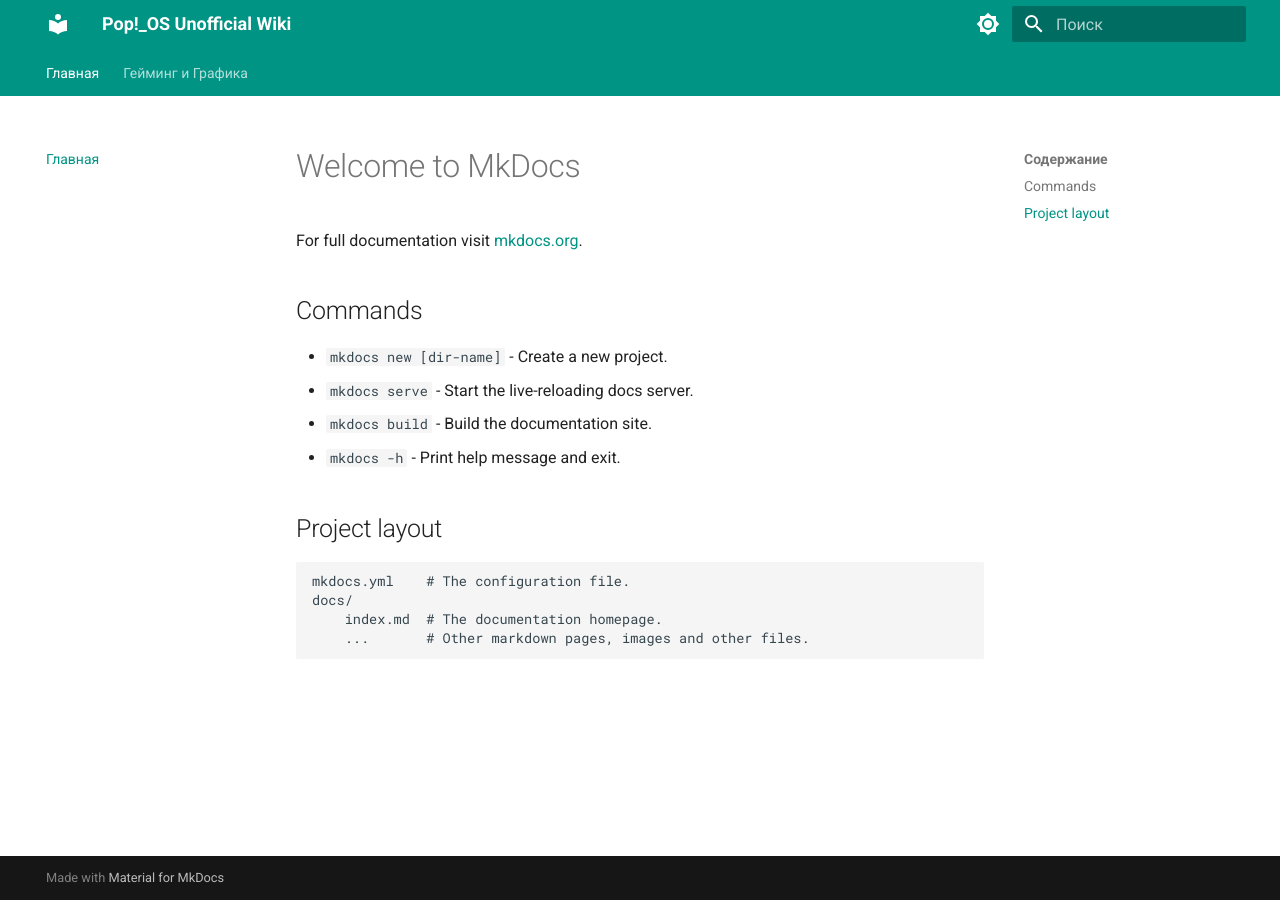
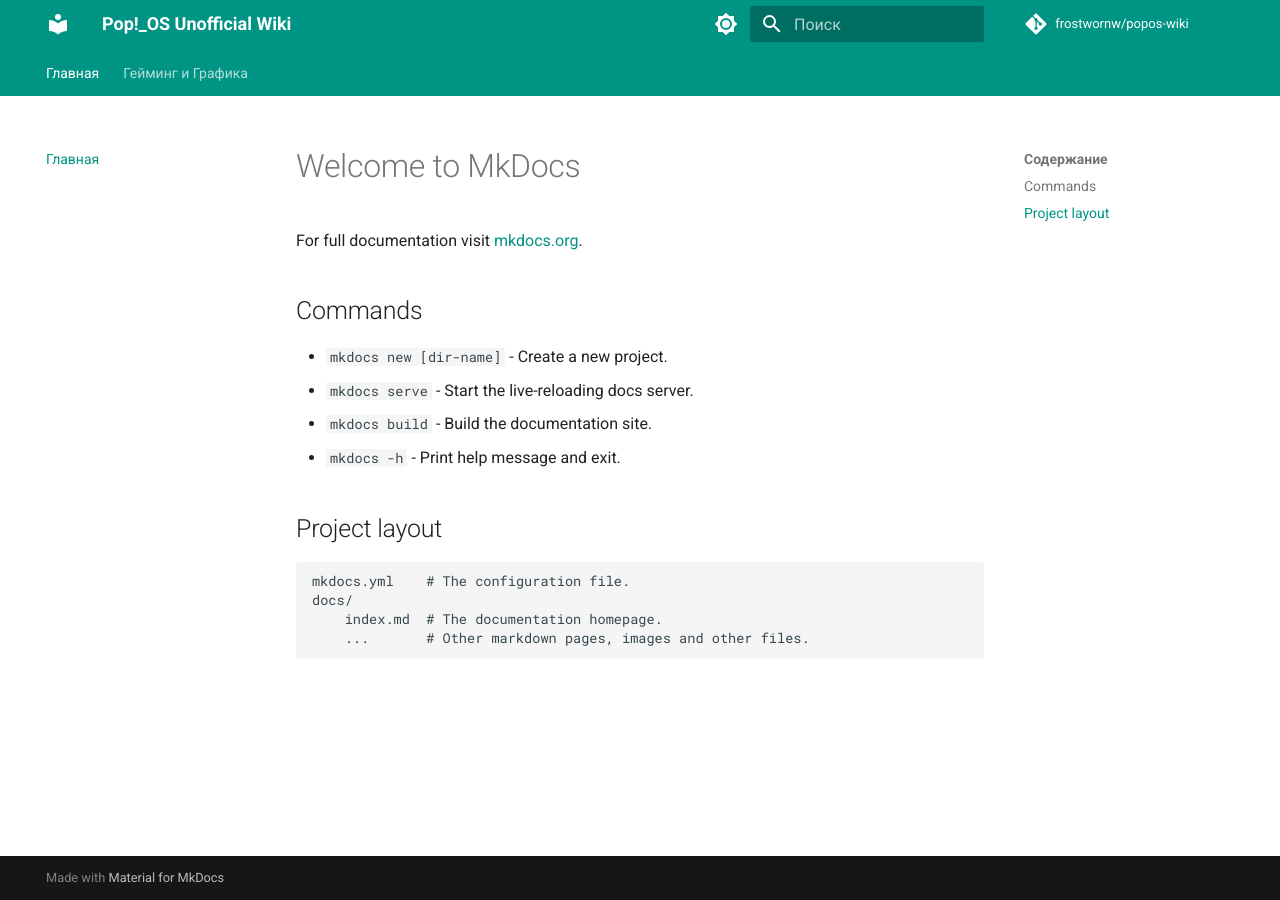
Before and after one commit to frostwornw/popos-wiki, an MkDocs documentation site: the page built from docs/index.md, in a window 1280 px wide. Built offline with MkDocs 1.6.1 and Material for MkDocs 9.7.7, drawn with Linux system fonts in a browser that asks for light colours; comment, search, counter and statistics services are not loaded.

Commit message:
Fix mkdocs.yml: correct site_url, add repo links

```diff
--- a/mkdocs.yml
+++ b/mkdocs.yml
@@ -1,5 +1,8 @@
 site_name: "Pop!_OS Unofficial Wiki"
-site_url: "https://github.io"
+site_url: "https://frostwornw.github.io/popos-wiki/"
+repo_name: "frostwornw/popos-wiki"
+repo_url: "https://github.com/frostwornw/popos-wiki"
+edit_uri: "edit/main/docs/"
 
 theme:
   name: material
@@ -31,6 +34,7 @@
 
 plugins:
   - search
+
 nav:
   - 'Главная': index.md
   - 'Гейминг и Графика': gaming.md
```
